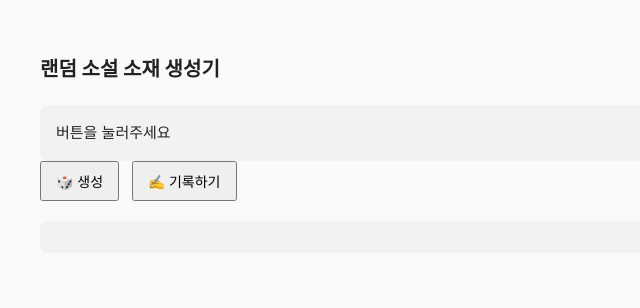
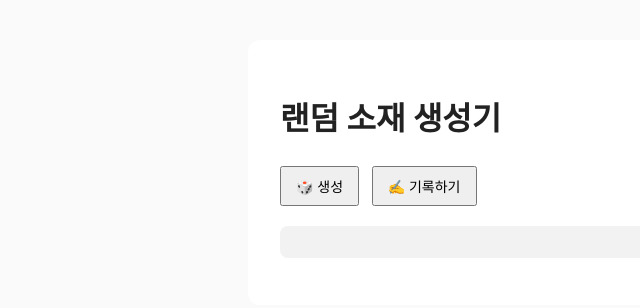
Before and after one commit to remi1226103-cmd/mopmapmup, a plain HTML site: page index.html in a window 1280 px wide. Shown: the whole page, without its empty margins (0-640 px from the left). Drawn offline with Linux system fonts and the light colour scheme.

Commit message:
Update index.html

```diff
--- a/index.html
+++ b/index.html
@@ -3,6 +3,8 @@
 <head>
   <meta charset="UTF-8">
   <title>랜덤 소재 생성기</title>
+
+  <!-- 디자인 -->
   <style>
     body {
       font-family:
@@ -22,16 +24,11 @@
     }
 
     .container {
-    max-width: 720px;   /* 🔥 기존보다 약 1.5배 */
+      max-width: 720px;
       margin: 0 auto;
       background: #ffffff;
       padding: 32px;
       border-radius: 12px;
-  }
-
-  h1 {
-    font-size: 20px;
-    margin-bottom: 16px;
     }
 
     button {
@@ -50,19 +47,20 @@
       white-space: pre-wrap;
     }
   </style>
-
 </head>
 <body>
 
-<h1>랜덤 소설 소재 생성기</h1>
+<div class="container">
 
-<div id="result">버튼을 눌러주세요</div>
+  <h1>랜덤 소재 생성기</h1>
 
   <button onclick="generate()">🎲 생성</button>
   <button onclick="goWrite()">✍️ 기록하기</button>
 
   <pre id="result"></pre>
 
+</div>
+
 <script src="script.js"></script>
 </body>
 </html>
```
Lines whose indentation alone changed are shown as unchanged.
